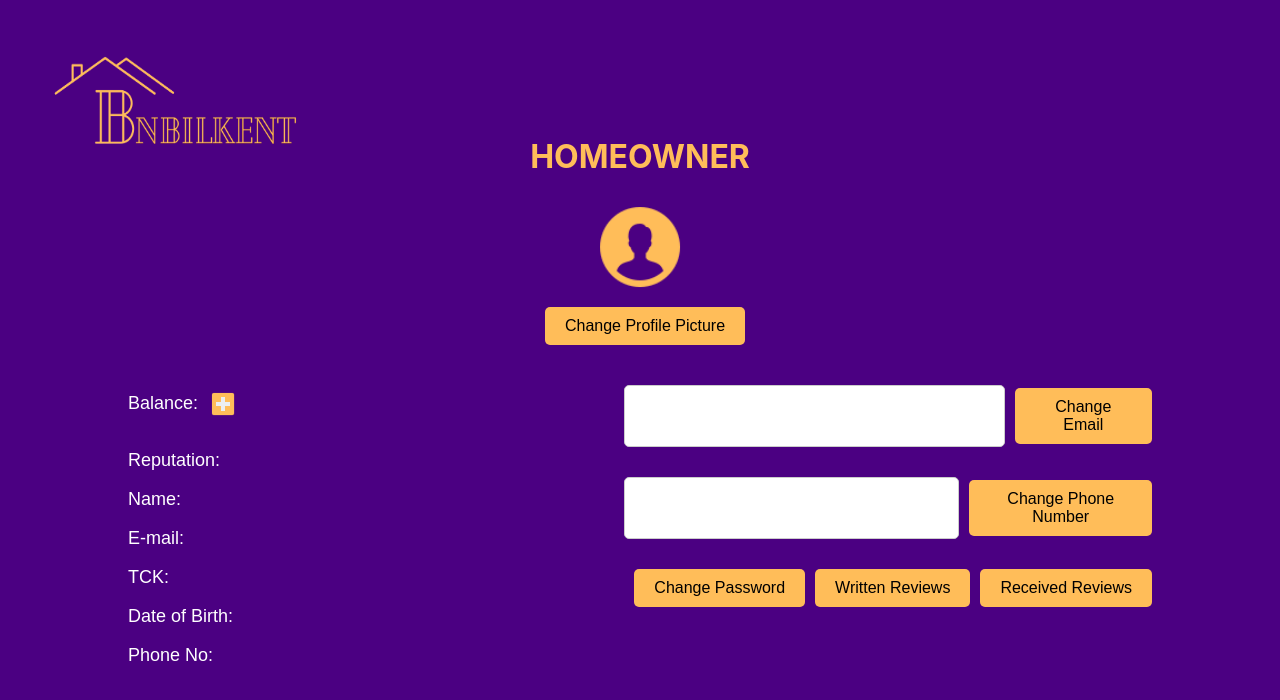
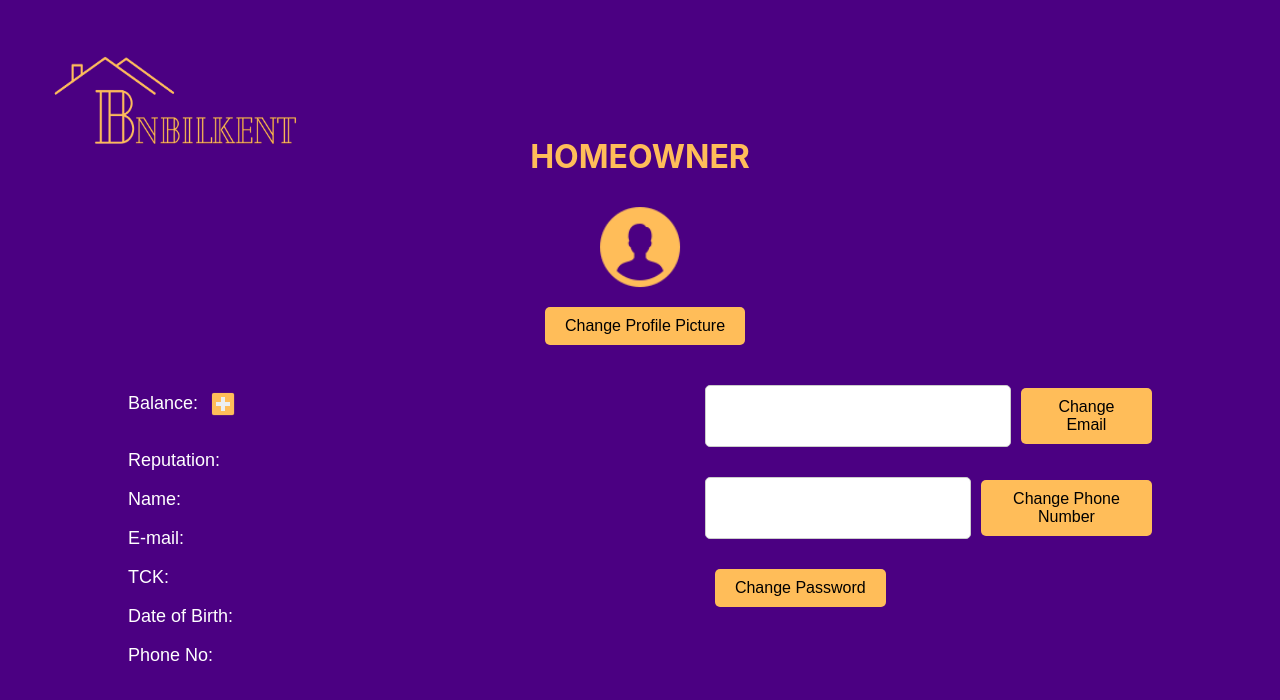
Before and after one commit to mfkucuk/CS-353, a React (Create React App) app in the folder project/frontend/: page /homeowner-profile in a window 1280 px wide. Shown: the top 700 px of the page. Built offline with nearby package versions, Linux system fonts and the light colour scheme; no server answers.

Commit message:
extra buttons deleted

```diff
--- a/project/frontend/src/App.js
+++ b/project/frontend/src/App.js
@@ -8,11 +8,11 @@ import Login from './Pages/Common/Login';
 import Register from './Pages/Common/Register';
 import ResetPasswordEmail from './Pages/Common/ResetPasswordEmail';
 import ResetPassword from './Pages/Common/ResetPassword';
-import HomeOwnerRental from './Pages/HomeOwner/HomeOwnerRental';
 import TravelerRental from './Pages/Traveler/TravelerRental';
 import TravelerListing from './Pages/Traveler/TravelerListing';
 import AdminSystemReport from './Pages/Admin/AdminSystemReport';
 import HomeOwnerMainPage from './Pages/HomeOwner/HomeOwnerMainPage';
+import HomeOwnerRental from './Pages/HomeOwner/HomeOwnerRental';
 
 function App() {
   return (
@@ -32,7 +32,6 @@ function App() {
         <Route path="/system-report" element={<AdminSystemReport />} />
         <Route path="/homeowner-main-page" element={<HomeOwnerMainPage />} />
 
-
       </Routes>
     </Router>
   );
--- a/project/frontend/src/Pages/HomeOwner/HomeOwnerProfile.js
+++ b/project/frontend/src/Pages/HomeOwner/HomeOwnerProfile.js
@@ -162,8 +162,6 @@ const HomeOwnerProfile= () => {
                         <button style={buttonStyle} onClick={handleChangePhone}>Change Phone Number</button>
                     </div>
                     <button style={buttonStyle}>Change Password</button>
-                    <button style={buttonStyle}>Written Reviews</button>
-                    <button style={buttonStyle}>Received Reviews</button>
                 </div>
             </div>
             <Modal
--- a/project/frontend/src/Pages/Traveler/TravelerRental.js
+++ b/project/frontend/src/Pages/Traveler/TravelerRental.js
@@ -373,7 +373,6 @@ const TravelerRental = () => {
             <div style={homeownerStyle}>
                 <img src="/default_pp.png" alt="Homeowner" style={homeownerImageStyle} />
                 <p style={contentStyle}>{rentalData.homeownerName}</p>
-                <button style={buttonStyle}>Ask Question</button>
             </div>
             </div>
         </div>
```
